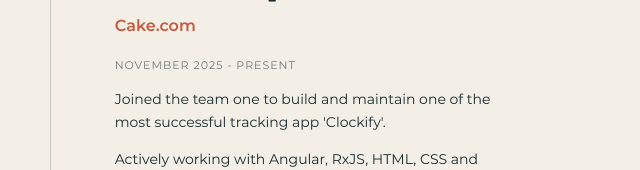
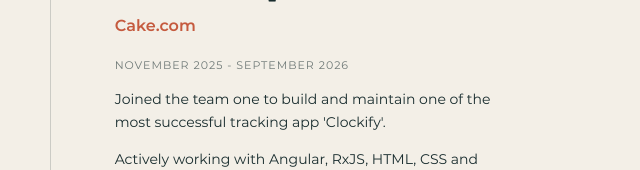
Before and after one commit to jovansitaric/jovansitaric.github.io, an Astro site: page / in a window 1280 px wide. Shown: the part 2290-2460 px from the top of the page, 575-1215 px from the left. Built offline with nearby package versions, Linux system fonts and the light colour scheme; Astro itself is replaced by a stand-in of ours.

Commit message:
update: cake.com experience end date update

```diff
--- a/src/components/ExperienceTabs.vue
+++ b/src/components/ExperienceTabs.vue
@@ -20,7 +20,7 @@
         {
             company: "Cake.com",
             position: "Angular Front-end Developer",
-            date: "November 2025 - Present",
+            date: "November 2025 - September 2026",
             summary:
                 "Joined the team one to build and maintain one of the most successful tracking app 'Clockify'.",
             detail: "Actively working with Angular, RxJS, HTML, CSS and JavaScript. Each day starts with daily meetings and tracking the tasks status in 'Plaky' application.",
```
